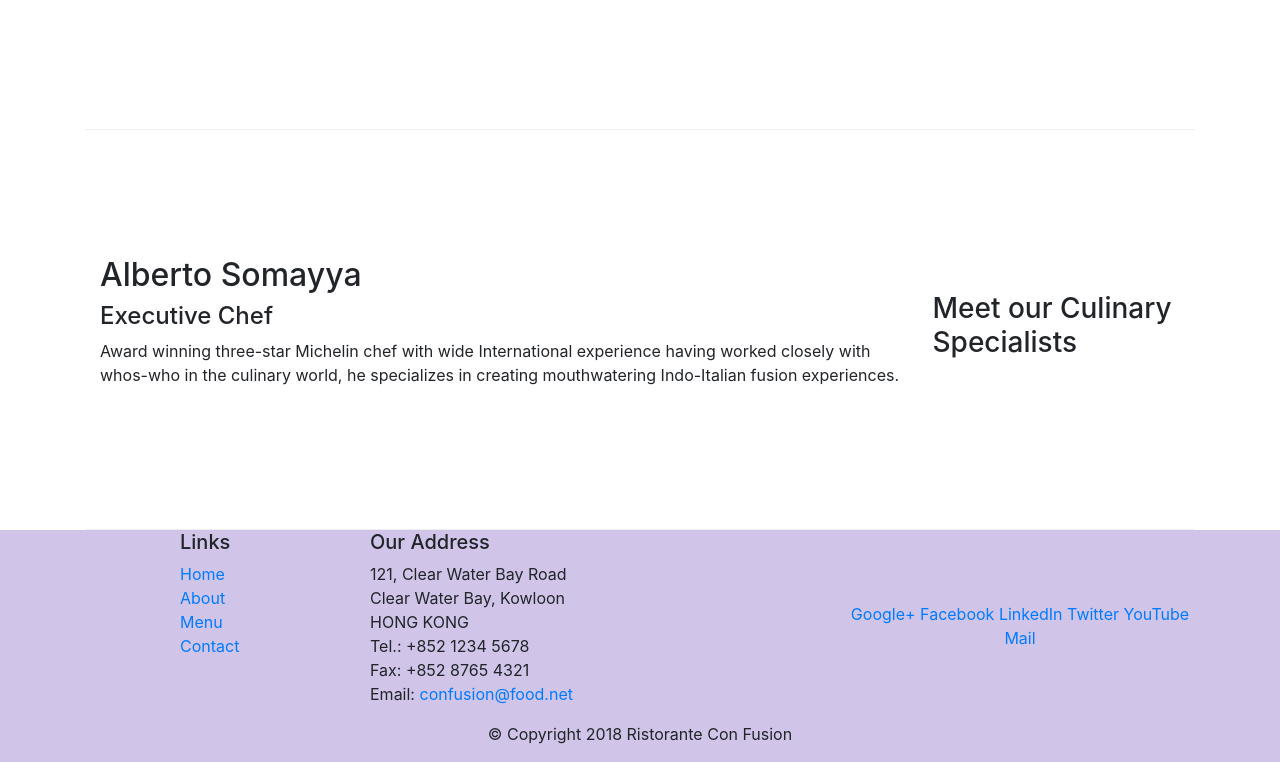
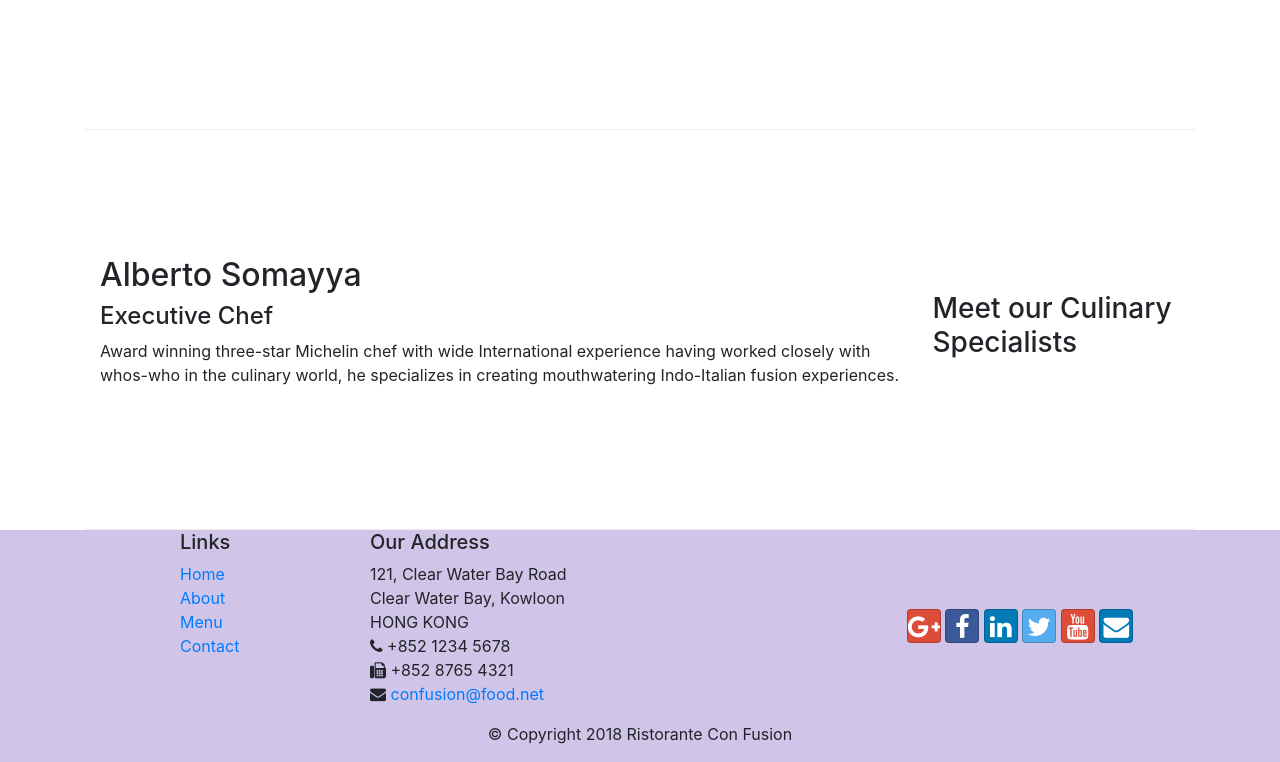
Before and after one commit to debashisn94/conFusion, a website: page index.html in a window 1280 px wide. Shown: the part 942-1704 px from the top of the page. Drawn offline with nearby package versions, Linux system fonts and the light colour scheme.

Commit message:
icons with social buttons

```diff
--- a/index.html
+++ b/index.html
@@ -9,6 +9,8 @@
 
     <!-- Bootstrap CSS -->
     <link rel="stylesheet" href="node_modules/bootstrap/dist/css/bootstrap.min.css">
+    <link rel="stylesheet" href="node_modules/font-awesome/css/font-awesome.min.css">
+    <link rel="stylesheet" href="node_modules/bootstrap-social/bootstrap-social.css">
     <link rel="stylesheet" href="css/styles.css">
     <title>Ristorante Con Fusion</title>
 </head>
@@ -22,10 +24,10 @@
             <a class="navbar-brand mr-auto" href="./index.html">Ristorante ConFusion</a>
             <div class="collapse navbar-collapse" id="Navbar">
                 <ul class="navbar-nav mr-auto">
-                    <li class="nav-items active"><a class="nav-link" href="./index.html">Home</a></li>
-                    <li class="nav-items"><a class="nav-link" href="./aboutus.html">About</a></li>
-                    <li class="nav-items"><a class="nav-link" href="#">Menu</a></li>
-                    <li class="nav-items"><a class="nav-link" href="#">Contact</a></li>
+                    <li class="nav-items active"><a class="nav-link" href="./index.html"><span class="fa fa-home fa-lg"></span> Home</a></li>
+                    <li class="nav-items"><a class="nav-link" href="./aboutus.html"><span class="fa fa-info fa-lg"></span> About</a></li>
+                    <li class="nav-items"><a class="nav-link" href="#"><span class="fa fa-list fa-lg"></span> Menu</a></li>
+                    <li class="nav-items"><a class="nav-link" href="#"><span class="fa fa-address-card fa-lg"></span> Contact</a></li>
                 </ul>
             </div>
         </div>
@@ -95,19 +97,19 @@
 		              121, Clear Water Bay Road<br>
 		              Clear Water Bay, Kowloon<br>
 		              HONG KONG<br>
-		              Tel.: +852 1234 5678<br>
-		              Fax: +852 8765 4321<br>
-		              Email: <a href="mailto:confusion@food.net">confusion@food.net</a>
+		              <i class="fa fa-phone fa-large"></i> +852 1234 5678<br>
+		              <i class="fa fa-fax fa-large"></i> +852 8765 4321<br>
+		              <i class="fa fa-envelope fa-large"></i> <a href="mailto:confusion@food.net">confusion@food.net</a>
 		           </address>
                 </div>
                 <div class="col-12 col-sm-4 align-self-center">
                     <div class="text-center">
-                        <a href="http://google.com/+">Google+</a>
-                        <a href="http://www.facebook.com/profile.php?id=">Facebook</a>
-                        <a href="http://www.linkedin.com/in/">LinkedIn</a>
-                        <a href="http://twitter.com/">Twitter</a>
-                        <a href="http://youtube.com/">YouTube</a>
-                        <a href="mailto:">Mail</a>
+                        <a class="btn btn-social-icon btn-google" href="http://google.com/+"><i class="fa fa-google-plus fa-large"></i></a>
+                        <a class="btn btn-social-icon btn-facebook" href="http://www.facebook.com/profile.php?id="><i class="fa fa-facebook fa-large"></i></a>
+                        <a class="btn btn-social-icon btn-linkedin"href="http://www.linkedin.com/in/"><i class="fa fa-linkedin fa-large"></i></a>
+                        <a class="btn btn-social-icon btn-twitter" href="http://twitter.com/"><i class="fa fa-twitter fa-large"></i></a>
+                        <a class="btn btn-social-icon btn-google" href="http://youtube.com/"><i class="fa fa-youtube fa-large"></i></a>
+                        <a class="btn btn-social-icon btn-linkedin" href="mailto:"><i class="fa fa-envelope fa-large"></i></a>
                     </div>
                 </div>
             </div>
--- a/package.json
+++ b/package.json
@@ -15,6 +15,8 @@
   },
   "dependencies": {
     "bootstrap": "^4.0.0",
+    "bootstrap-social": "^5.1.1",
+    "font-awesome": "^4.7.0",
     "jquery": "^3.3.1",
     "popper.js": "^1.12.9"
   }
```
Also changed, not shown: aboutus.html (+6 -4 lines), 1 other file.
